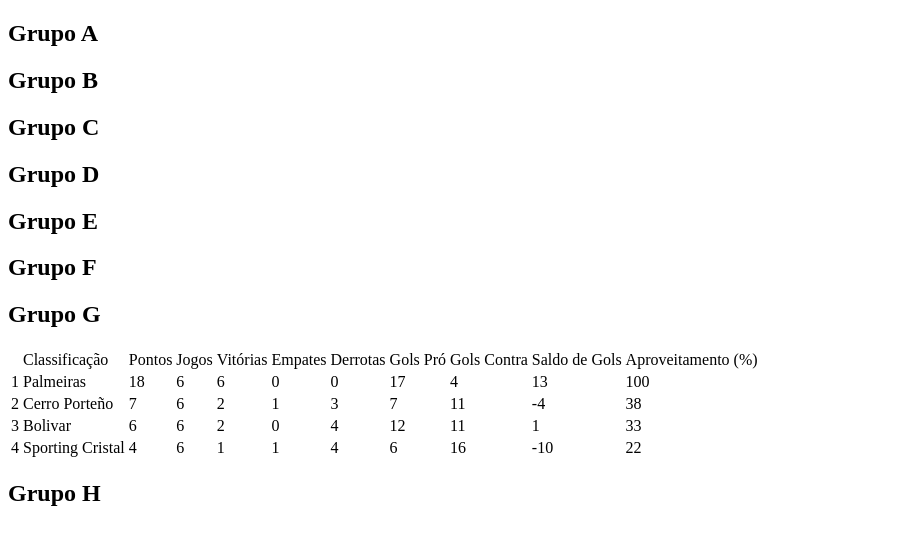
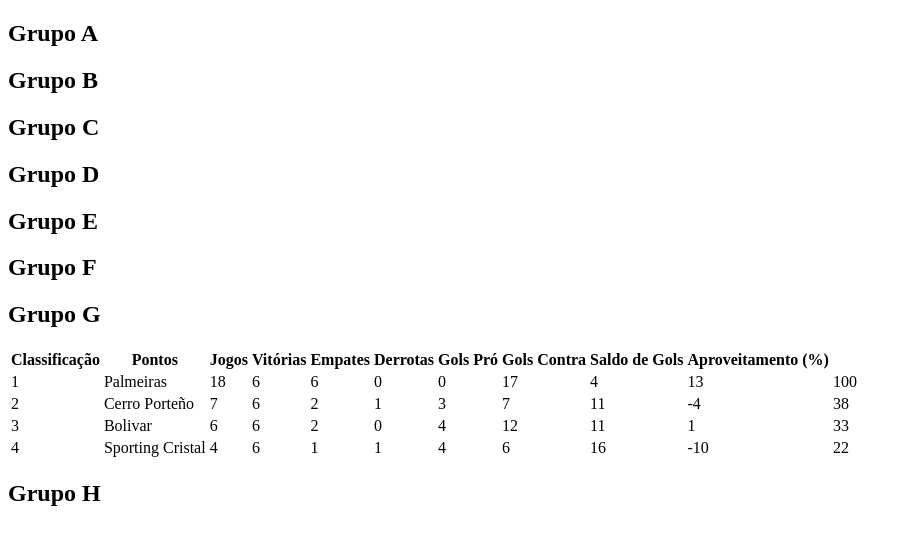
Before and after one commit to profRenatoOliveira1/atividade1-html, a plain HTML site: page index.html in a window 1280 px wide. Shown: the whole page, without its empty margins (0-911 px from the left). Drawn offline with Linux system fonts and the light colour scheme.

Commit message:
Consertando errata no cabeçalho da tabela

```diff
--- a/index.html
+++ b/index.html
@@ -4,6 +4,7 @@
     <meta charset="UTF-8">
     <meta name="viewport" content="width=device-width, initial-scale=1.0">
     <title>Tabela Libertadores - Fase de Grupos</title>
+    <link rel="stylesheet" href="css/estilo.css">
 </head>
 <body>
     <h2>Grupo A</h2>
@@ -14,18 +15,18 @@
     <h2>Grupo F</h2>
     <h2>Grupo G</h2>
     <table>
-        <th>
-            <td>Classificação</td>
-            <td>Pontos</td>
-            <td>Jogos</td>
-            <td>Vitórias</td>
-            <td>Empates</td>
-            <td>Derrotas</td>
-            <td>Gols Pró</td>
-            <td>Gols Contra</td>
-            <td>Saldo de Gols</td>
-            <td>Aproveitamento (%)</td>
-        </th>
+        <tr>
+            <th>Classificação</th>
+            <th>Pontos</th>
+            <th>Jogos</th>
+            <th>Vitórias</th>
+            <th>Empates</th>
+            <th>Derrotas</th>
+            <th>Gols Pró</th>
+            <th>Gols Contra</th>
+            <th>Saldo de Gols</th>
+            <th>Aproveitamento (%)</th>
+        </tr>
         <tr>
             <td>1</td>
             <td>Palmeiras</td>
```
